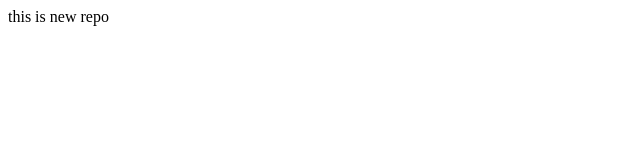
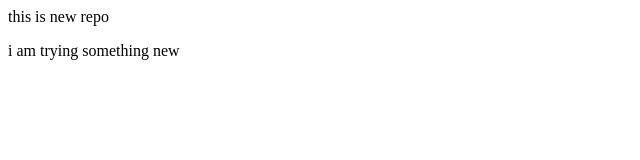
Before and after one commit to divjotsi007-maker/local-repo, a plain HTML site: page index.html in a window 1280 px wide. Shown: the whole page, without its empty margins (0-640 px from the left). Drawn offline with Linux system fonts and the light colour scheme.

Commit message:
trying something new

```diff
--- a/index.html
+++ b/index.html
@@ -1 +1,2 @@
 <p>this is new repo</p>
+<p>i am trying something new</p>
```
